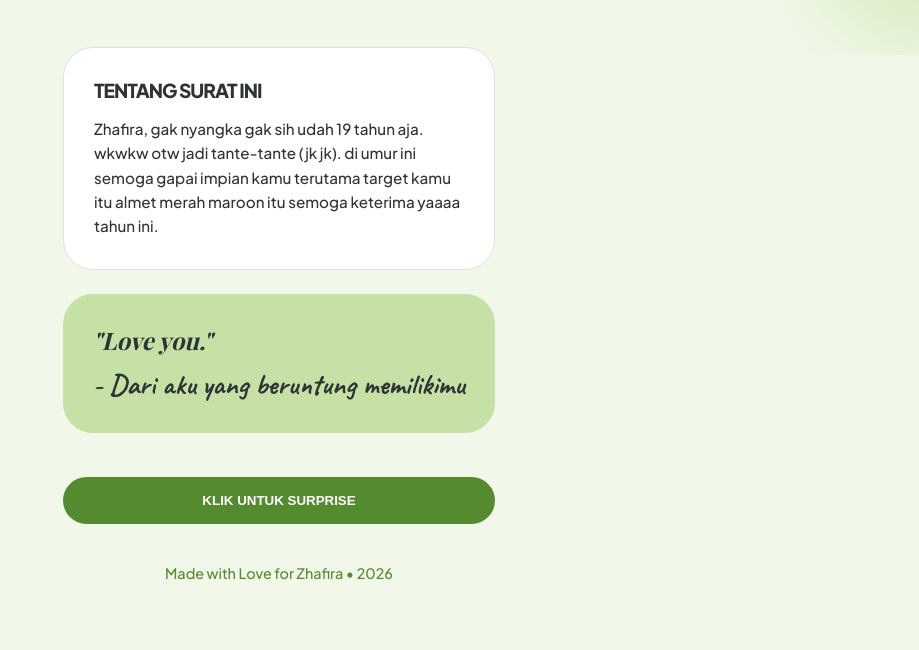
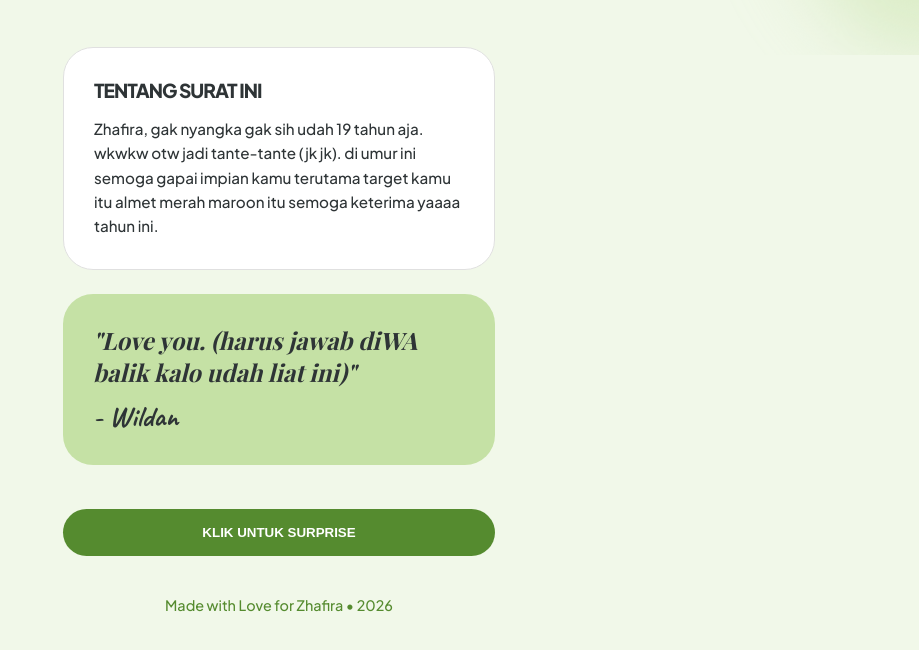
Before and after one commit to jenanggarut/hanni-ulang-tahun, a plain HTML site: page index.html in a window 1280 px wide. Shown: the part 745-1395 px from the top of the page, without its empty margins (361-1280 px from the left). Drawn offline with nearby package versions, Linux system fonts and the light colour scheme; a web font is replaced by a local one.

Commit message:
Update message in index.html with new text

```diff
--- a/index.html
+++ b/index.html
@@ -240,8 +240,8 @@
             </div>
 
             <div class="card" style="background: var(--green-pastel); border: none;">
-                <h3 class="title-serif" style="font-size: 1.5rem; margin-bottom: 10px;">"Love you."</h3>
-                <p class="handwritten">- Dari aku yang beruntung memilikimu</p>
+                <h3 class="title-serif" style="font-size: 1.5rem; margin-bottom: 10px;">"Love you. (harus jawab diWA balik kalo udah liat ini)"</h3>
+                <p class="handwritten">- Wildan</p>
             </div>
 
             <button class="btn-interact" onclick="showSurprise()">KLIK UNTUK SURPRISE</button>
```
